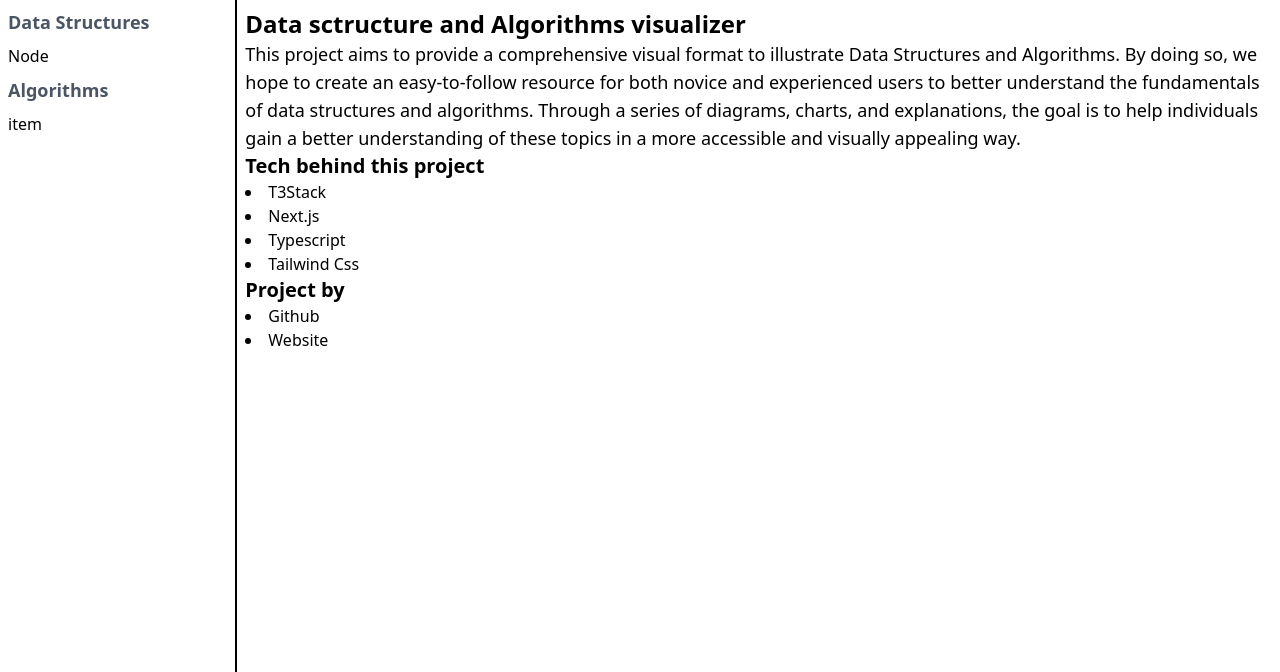
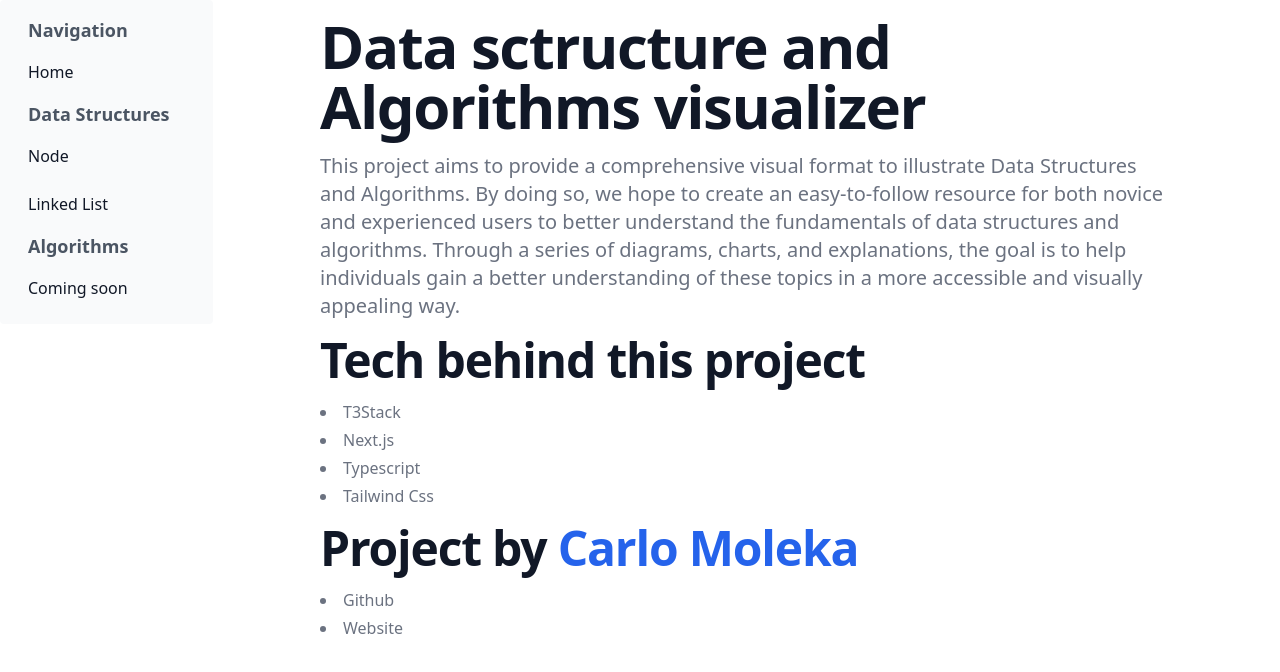
Before and after one commit to cmoleka/da-visualizer, a Next.js app: page / in a window 1280 px wide. Shown: the top 672 px of the page. Built offline with nearby package versions, Linux system fonts and the light colour scheme.

Commit message:
Style: made a few UI improvement to the project

```diff
--- /dev/null
+++ b/app/ds/linkedlist/page.tsx
@@ -0,0 +1,40 @@
+"use client";
+
+import type { ChangeEvent, FormEventHandler } from "react";
+import { useState } from "react";
+// import type { NextPage } from "next";
+import type { FC } from "react";
+import { Node as NodeClass } from "@lib/ds/node";
+import { NodeComponent } from "@ui/Node";
+
+interface ValueData {
+  [key: string]: string;
+}
+
+interface NodeValueType<T extends ValueData> {
+  value: T;
+  previousNode?: NodeClass<T> | null;
+  nextNode?: NodeClass<T> | null;
+}
+
+const LinkedListPage: FC = () => {
+
+  return (
+    <>
+      <header className="space-y-4">
+        <h1 className="mb-4 text-4xl font-extrabold leading-none tracking-tight text-gray-900 md:text-5xl lg:text-6xl dark:text-white">
+          Linked List</h1>
+        <p className="text-lg font-normal text-gray-500 lg:text-xl dark:text-gray-400">
+          A linked list is a linear data structure in which each element is a separate object, linked together using pointers. Each element (node) in a linked list contains a value and a reference to the next element in the list. The last element in the list has a reference to null, indicating the end of the list. Linked lists are often used to implement stacks, queues, and other data structures that require constant insertion and deletion of elements. One advantage of linked lists over arrays is that elements can be inserted or removed from the list without the need for reallocation of memory, which can be time-consuming. However, linked lists require more memory overhead than arrays, as each element requires an additional reference to the next element in the list.
+        </p>
+      </header>
+      <main className="flex flex-row justify-between gap-4 space-x-6 divide-x-2">
+        <p className="text-lg font-normal text-gray-500 lg:text-xl dark:text-gray-400">
+          In-progress
+        </p>
+      </main>
+    </>
+  );
+};
+
+export default LinkedListPage;
--- a/app/ds/node/page.tsx
+++ b/app/ds/node/page.tsx
@@ -97,10 +97,11 @@ const NodePage: FC = () => {
   };
 
   return (
-    <section className="w-full space-y-4 p-2">
+    <>
       <header className="space-y-4">
-        <h1 className="text-6xl font-bold">Node</h1>
-        <p className="text-lg">
+        <h1 className="mb-4 text-4xl font-extrabold leading-none tracking-tight text-gray-900 md:text-5xl lg:text-6xl dark:text-white">
+          Node</h1>
+        <p className="text-lg font-normal text-gray-500 lg:text-xl dark:text-gray-400">
           A node is a basic unit of data storage in a computer system. It is
           often used as a building block for more complex data structures such
           as linked lists, trees, and graphs.
@@ -111,17 +112,15 @@ const NodePage: FC = () => {
           onSubmit={handleOnSubmit}
           className="flex w-2/5 flex-col space-y-4"
         >
-          <h2 className="text-3xl font-bold">Form</h2>
-          <label className="space-x-4">
-            <span className="font-bold">Enter data:</span>
+          <h2 className="mb-4 text-2xl font-extrabold leading-none tracking-tight text-gray-900 md:text-4xl lg:text-5xl dark:text-white">Form</h2>
+          <label className="block mb-2 text-sm font-medium text-gray-900 dark:text-white">Enter data:</label>
           <input
             type="text"
             value={nodeInstance.value.value.name}
             onChange={onNewNodeInputChange}
             placeholder="Enter name"
-              className="rounded-md border border-gray-100 bg-gray-50 p-2"
+            className="bg-gray-50 border border-gray-300 text-gray-900 text-sm rounded-lg focus:ring-blue-500 focus:border-blue-500 block w-full p-2.5 dark:bg-gray-700 dark:border-gray-600 dark:placeholder-gray-400 dark:text-white dark:focus:ring-blue-500 dark:focus:border-blue-500"
           />
-          </label>
           <button
             value="submit"
             className={`w-96 rounded-md border-2 bg-red-500 p-2 font-bold capitalize text-white`}
@@ -139,11 +138,11 @@ const NodePage: FC = () => {
               Add new Child node
             </button>
           )}
-          <h3 className="text-xl font-bold">How does it work?</h3>
-          <p className="text-base">
+          <h3 className="mb-4 text-xl font-extrabold leading-none tracking-tight text-gray-900 md:text-2xl lg:text-4xl dark:text-white">How does it work?</h3>
+          <p className="text-lg font-normal text-gray-500 lg:text-xl dark:text-gray-400">
             A node typically consists of two main parts:
           </p>
-          <ol className="list-decimal space-y-4 pl-4">
+          <ol className="max-w-md space-y-1 text-gray-500 list-disc list-inside dark:text-gray-400">
             <li>
               Data: This is the information stored within the node. The data can
               be of any type, such as a number, string, or object.
@@ -157,21 +156,21 @@ const NodePage: FC = () => {
               children.
             </li>
           </ol>
-          <p>
+          <p className="text-lg font-normal text-gray-500 lg:text-xl dark:text-gray-400">
             Nodes are typically connected to each other in some way, forming a
             chain or a tree-like structure. This allows data to be stored and
             accessed in a logical and organized manner, enabling efficient
             searching and retrieval of information.{" "}
           </p>
 
-          <p>
+          <p className="text-lg font-normal text-gray-500 lg:text-xl dark:text-gray-400">
             There are many different types of nodes and data structures that
             make use of nodes, each with its own specific characteristics and
             uses. Some common examples include singly linked lists, doubly
             linked lists, binary trees, and graphs.
           </p>
+          <h3 className="mb-4 text-xl font-extrabold leading-none tracking-tight text-gray-900 md:text-2xl lg:text-4xl dark:text-white">Implementation (Github repo)</h3>
           <ul>
-            <h3 className="text-xl font-bold">Implementation (Github repo)</h3>
             <li className="font-bold text-blue-500">
               <a
                 href="https://github.com/cmoleka/da-visualizer/blob/dev/lib/ds/node.ts"
@@ -193,7 +192,7 @@ const NodePage: FC = () => {
           </ul>
         </form>
         <section className="w-full space-y-4 px-4">
-          <h2 className="inline-flex text-3xl font-bold">Visual</h2>
+          <h2 className="mb-4 text-2xl font-extrabold leading-none tracking-tight text-gray-900 md:text-4xl lg:text-5xl dark:text-white">Visual</h2>
           <div className="">
             {nodeInstances.length > 0 ? (
               <>
@@ -239,12 +238,12 @@ const NodePage: FC = () => {
                 })}
               </>
             ) : (
-              <span>Add a new node</span>
+              <span className="text-blue-600 dark:text-blue-500 text-xl font-extrabold">Add a new node</span>
             )}
           </div>
         </section>
       </main>
-    </section>
+    </>
   );
 };
 
--- a/app/layout.tsx
+++ b/app/layout.tsx
@@ -1,4 +1,4 @@
-import "@styles/globals.css";
+import "@styles/globals.scss";
 import type { LayoutProps } from "@projectTypes/dir";
 import SideBar from "@ui/sideBar";
 
@@ -6,10 +6,13 @@ const RootLayout = ({ children }: LayoutProps) => {
   return (
     <html lang="en">
       <head />
-      <body>
-        <div className="flex h-screen flex-row bg-white">
+      <body className="h-full w-full">
+        <div className="flex h-full flex-row bg-white">
           <SideBar />
-          {children}
+          <section className="w-full h-full">
+            <div className="w-4/5 py-4 container mx-auto space-y-4 h-full flex flex-col items-start justify-center">
+              {children}
+            </div></section>
         </div>
       </body>
     </html>
--- a/app/page.tsx
+++ b/app/page.tsx
@@ -4,12 +4,12 @@ import type { FC } from "react";
 
 const Page: FC = () => {
   return (
-    <section className="container mx-auto w-full p-2">
+    <>
       <header>
-        <h1 className="text-2xl font-bold">
+        <h1 className="mb-4 text-4xl font-extrabold leading-none tracking-tight text-gray-900 md:text-5xl lg:text-6xl dark:text-white">
           Data sctructure and Algorithms visualizer
         </h1>
-        <p className="text-lg">
+        <p className="text-lg font-normal text-gray-500 lg:text-xl dark:text-gray-400">
           This project aims to provide a comprehensive visual format to
           illustrate Data Structures and Algorithms. By doing so, we hope to
           create an easy-to-follow resource for both novice and experienced
@@ -19,16 +19,17 @@ const Page: FC = () => {
           topics in a more accessible and visually appealing way.
         </p>
       </header>
-      <main className="">
-        <h2 className="text-xl font-bold">Tech behind this project</h2>
-        <ul className="list-inside list-disc">
+      <main className="space-y-4">
+        <h2 className="mb-4 text-2xl font-extrabold leading-none tracking-tight text-gray-900 md:text-4xl lg:text-5xl dark:text-white">Tech behind this project</h2>
+        <ul className="max-w-md space-y-1 text-gray-500 list-disc list-inside dark:text-gray-400">
           <li>T3Stack</li>
           <li>Next.js</li>
           <li>Typescript</li>
           <li>Tailwind Css</li>
         </ul>
-        <h2 className="text-xl font-bold">Project by</h2>
-        <ul className="list-inside list-disc">
+        <h2 className="mb-4 text-2xl font-extrabold leading-none tracking-tight text-gray-900 md:text-4xl lg:text-5xl dark:text-white">
+          Project by <span className="text-blue-600 dark:text-blue-500">Carlo Moleka</span></h2>
+        <ul className="max-w-md space-y-1 text-gray-500 list-disc list-inside dark:text-gray-400">
           <li>
             <a
               href="https://github.com/cmoleka"
@@ -49,7 +50,7 @@ const Page: FC = () => {
           </li>
         </ul>
       </main>
-    </section>
+    </>
   );
 };
 
--- a/package.json
+++ b/package.json
@@ -13,6 +13,7 @@
     "next": "13.1.1",
     "react": "18.2.0",
     "react-dom": "18.2.0",
+    "sass": "^1.57.1",
     "zod": "^3.20.2"
   },
   "devDependencies": {
--- a/styles/globals.css
+++ b/styles/globals.scss
@@ -1,4 +1,4 @@
 @tailwind base;
 @tailwind components;
 @tailwind utilities;
-@import 'ds/node.css';
+@import 'ds/node';
--- a/ui/sideBar/index.tsx
+++ b/ui/sideBar/index.tsx
@@ -2,18 +2,28 @@ import Link from "next/link";
 import { FC } from "react";
 
 const SideBar: FC = () => (
-  <aside className="w-72 p-2 border-r-2 border-black h-full space-y-2">
-    <h2 className="font-bold text-gray-600 text-lg ">Data Structures</h2>
-    <ul className="list-none">
-      <li className="">
-        <Link href={'/ds/node'}>Node</Link>
-      </li>
-    </ul>
-    <h2 className="font-bold text-gray-600 text-lg ">Algorithms</h2>
-    <ul className="list-none">
-      <li className="">item</li>
-    </ul>
-  </aside>
+  <aside className="w-64 bg-gray-50 dark:bg-gray-800 rounded h-full">
+    <div className="px-3 py-4 overflow-y-auto ">
+      <ul className="space-y-2">
+        <h2 className="px-4 font-bold text-gray-600 text-lg ">Navigation</h2>
+        <li className="text-gray-900 text-base rounded-lg block px-4 py-2 hover:bg-gray-100 dark:hover:bg-gray-600 dark:text-gray-400 dark:hover:text-white">
+          <Link href={'/'} passHref><span className="block">Home</span></Link>
+        </li>
+        <h2 className="px-4 font-bold text-gray-600 text-lg block ">Data Structures</h2>
+        <li className="text-gray-900 text-base rounded-lg block px-4 py-2 hover:bg-gray-100 dark:hover:bg-gray-600 dark:text-gray-400 dark:hover:text-white">
+          <Link href={'/ds/node'}><span className="block">Node</span></Link>
+        </li>
+        <li className="text-gray-900 text-base rounded-lg block px-4 py-2 hover:bg-gray-100 dark:hover:bg-gray-600 dark:text-gray-400 dark:hover:text-white">
+          <Link href={'/ds/linkedlist'}><span className="block">Linked List</span></Link>
+        </li>
+        <h2 className="px-4 font-bold text-gray-600 text-lg ">Algorithms</h2>
+        <li className="text-gray-900 text-base rounded-lg block px-4 py-2 hover:bg-gray-100 dark:hover:bg-gray-600 dark:text-gray-400 dark:hover:text-white">
+          {/* <Link href={'/algo/test'}><span className="block">test</span></Link> */}
+          <span className="cursor-not-allowed block">Coming soon</span>
+        </li>
+      </ul>
+    </div>
+  </aside >
 );
 
 export default SideBar;
```
Also changed, not shown: styles/ds/_node.scss (renamed from styles/ds/node.css), 1 other file (tests, documents, lock files or other folders). Lines whose indentation alone changed are shown as unchanged.
